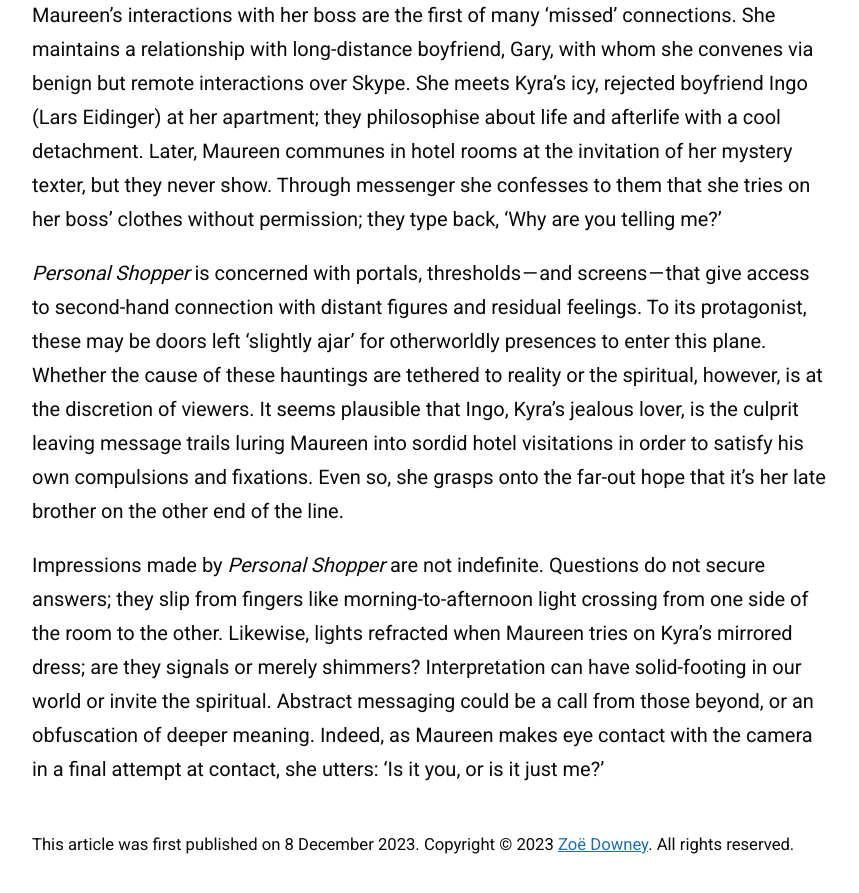
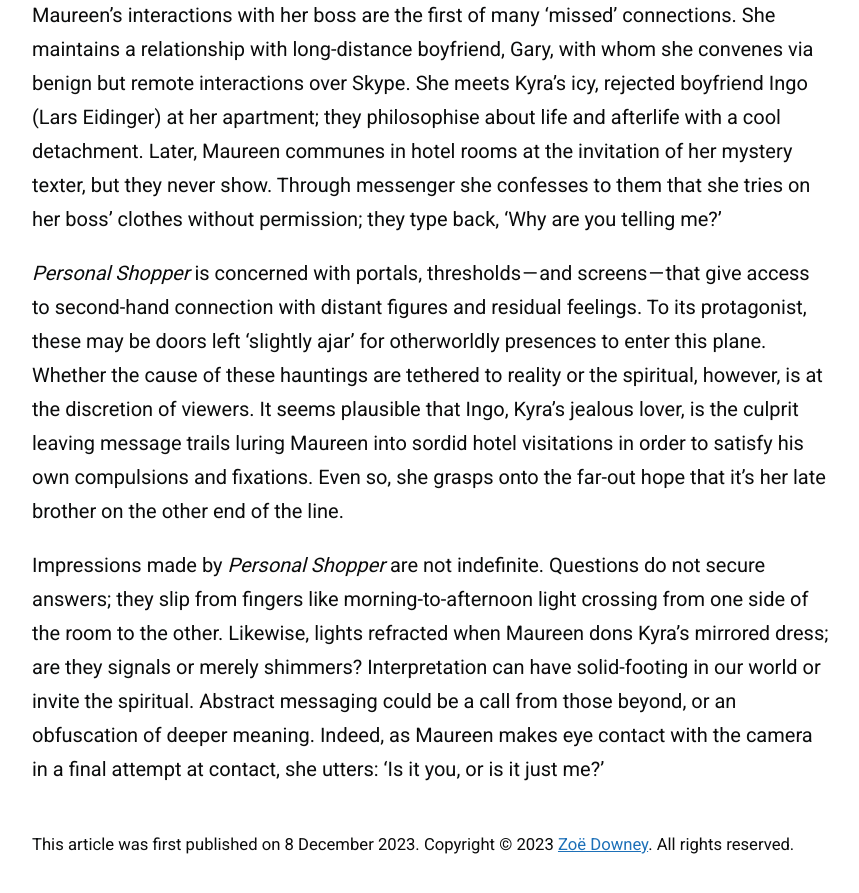
Before and after one commit to zoeurl/zoedowney.github.io, a Jekyll site: the page built from _posts/2023-12-08-personal-shopper.md, in a window 1280 px wide and 900 px high, scrolled down 1993 px. Shown: the top 893 px of the window, without its empty margins (208-1067 px from the left). Built offline with Jekyll 4.4.1, drawn with Linux system fonts in a browser that asks for light colours.

Commit message:
Update 2023-12-08-personal-shopper.md

```diff
--- a/_posts/2023-12-08-personal-shopper.md
+++ b/_posts/2023-12-08-personal-shopper.md
@@ -20,4 +20,4 @@
 
 _Personal Shopper_ is concerned with portals, thresholds — and screens — that give access to second-hand connection with distant figures and residual feelings. To its protagonist, these may be doors left ‘slightly ajar’ for otherworldly presences to enter this plane. Whether the cause of these hauntings are tethered to reality or the spiritual, however, is at the discretion of viewers. It seems plausible that Ingo, Kyra’s jealous lover, is the culprit leaving message trails luring Maureen into sordid hotel visitations in order to satisfy his own compulsions and fixations. Even so, she grasps onto the far-out hope that it's her late brother on the other end of the line.
 
-Impressions made by _Personal Shopper_ are not indefinite. Questions do not secure answers; they slip from fingers like morning-to-afternoon light crossing from one side of the room to the other. Likewise, lights refracted when Maureen tries on Kyra's mirrored dress; are they signals or merely shimmers? Interpretation can have solid-footing in our world or invite the spiritual. Abstract messaging could be a call from those beyond, or an obfuscation of deeper meaning. Indeed, as Maureen makes eye contact with the camera in a final attempt at contact, she utters: ‘Is it you, or is it just me?’
+Impressions made by _Personal Shopper_ are not indefinite. Questions do not secure answers; they slip from fingers like morning-to-afternoon light crossing from one side of the room to the other. Likewise, lights refracted when Maureen dons Kyra's mirrored dress; are they signals or merely shimmers? Interpretation can have solid-footing in our world or invite the spiritual. Abstract messaging could be a call from those beyond, or an obfuscation of deeper meaning. Indeed, as Maureen makes eye contact with the camera in a final attempt at contact, she utters: ‘Is it you, or is it just me?’
```
